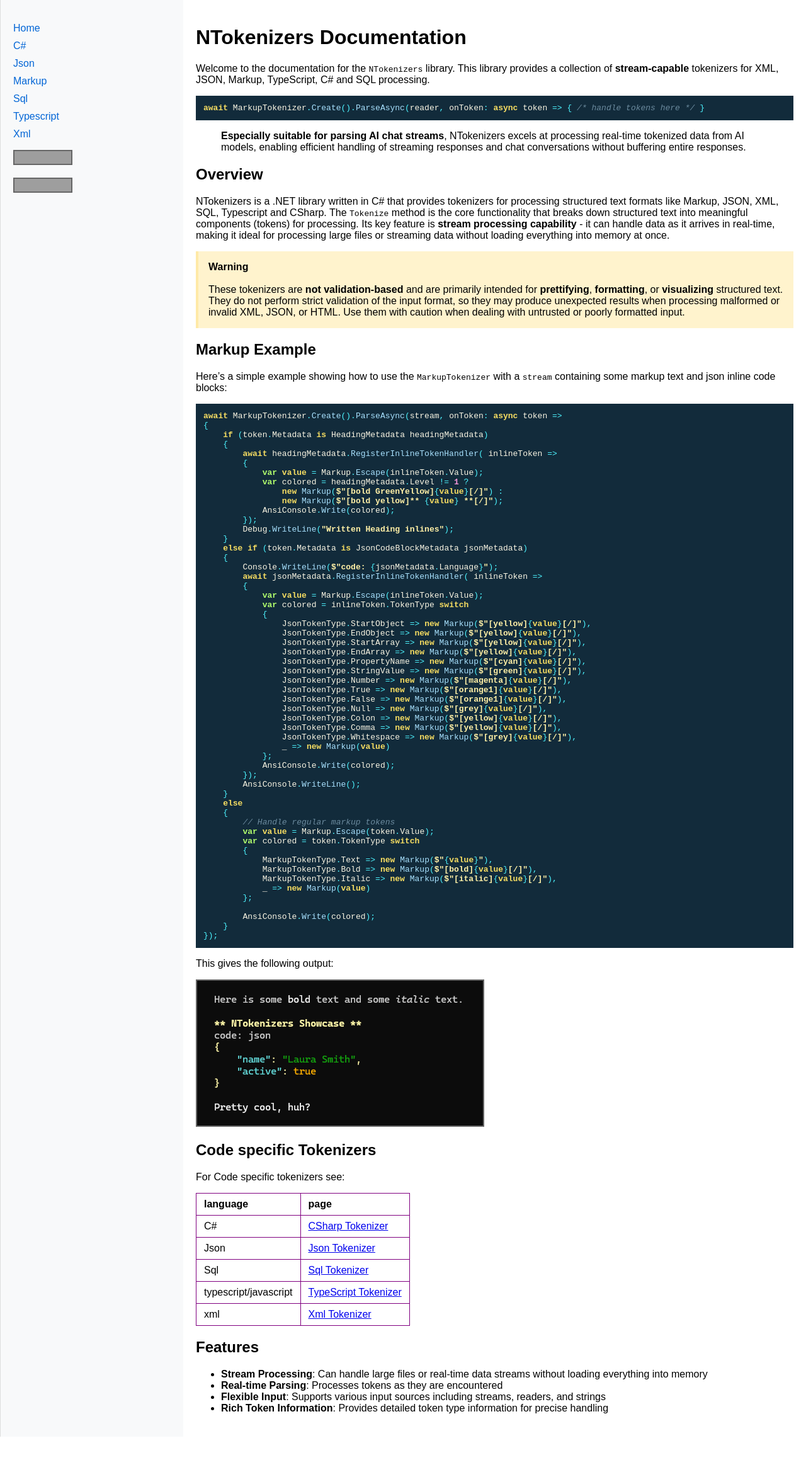
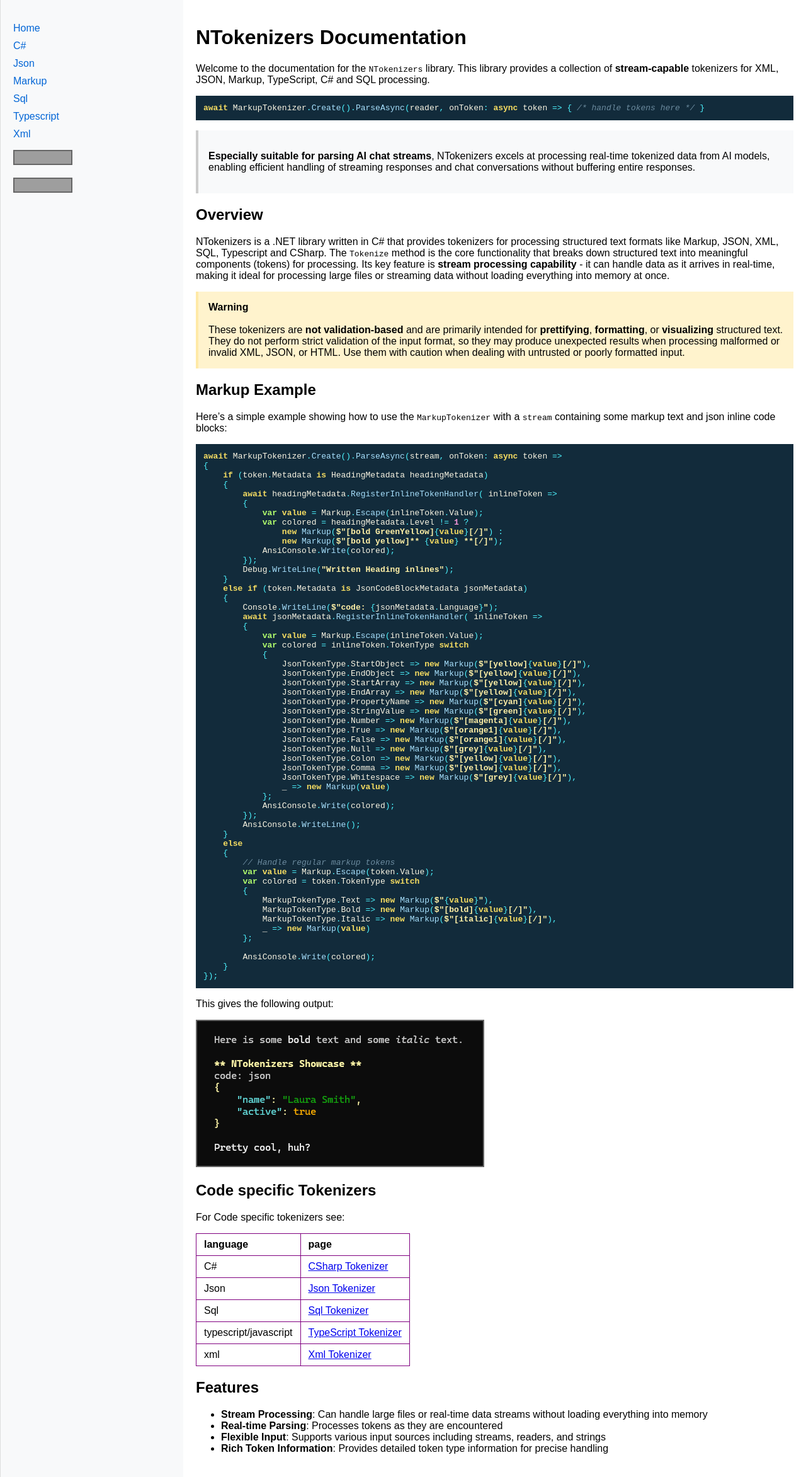
Before and after one commit to crwsolutions/ntokenizers, a Jekyll site: the page built from docs/index.md, in a window 1280 px wide. Shown: the whole page at 63% size. Built offline with Jekyll 4.4.1, drawn with Linux system fonts in a browser that asks for light colours; before the commit the page ends 2281 px from its top, so only the background shows below that; grey boxes are pictures that could not be loaded.

Commit message:
docs: css, added default style for blockquote

```diff
--- a/docs/assets/css/style.css
+++ b/docs/assets/css/style.css
@@ -43,6 +43,13 @@ nav ul {
     padding: 12px;
 }
 
+blockquote {
+    border-left: 4px solid #ccc;
+    padding: 1rem;
+    margin: 1rem 0;
+    background-color: #f8f9fa;
+}
+
 blockquote.warning {
     border-left: 4px solid #ffc107;
     padding: 1rem;
```
